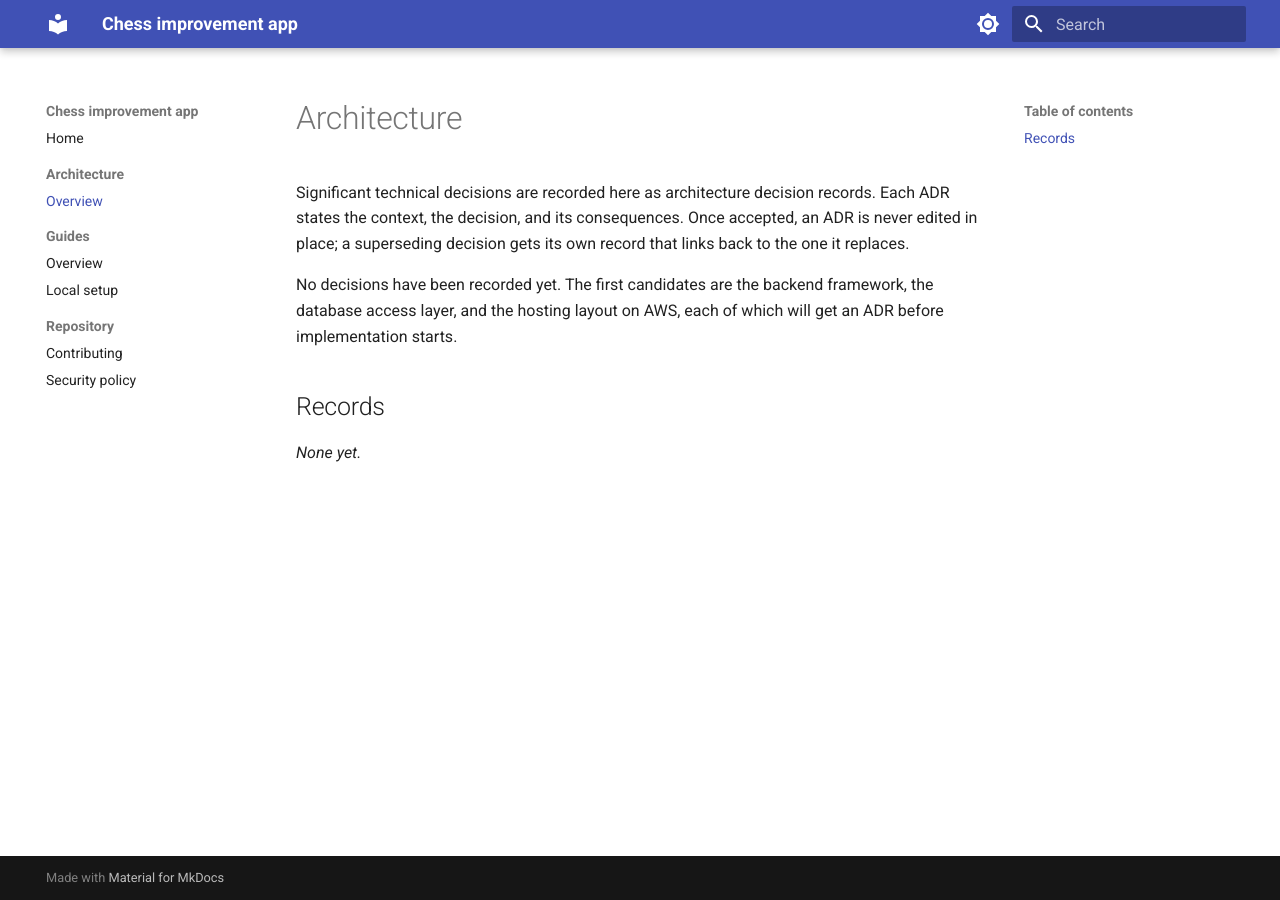
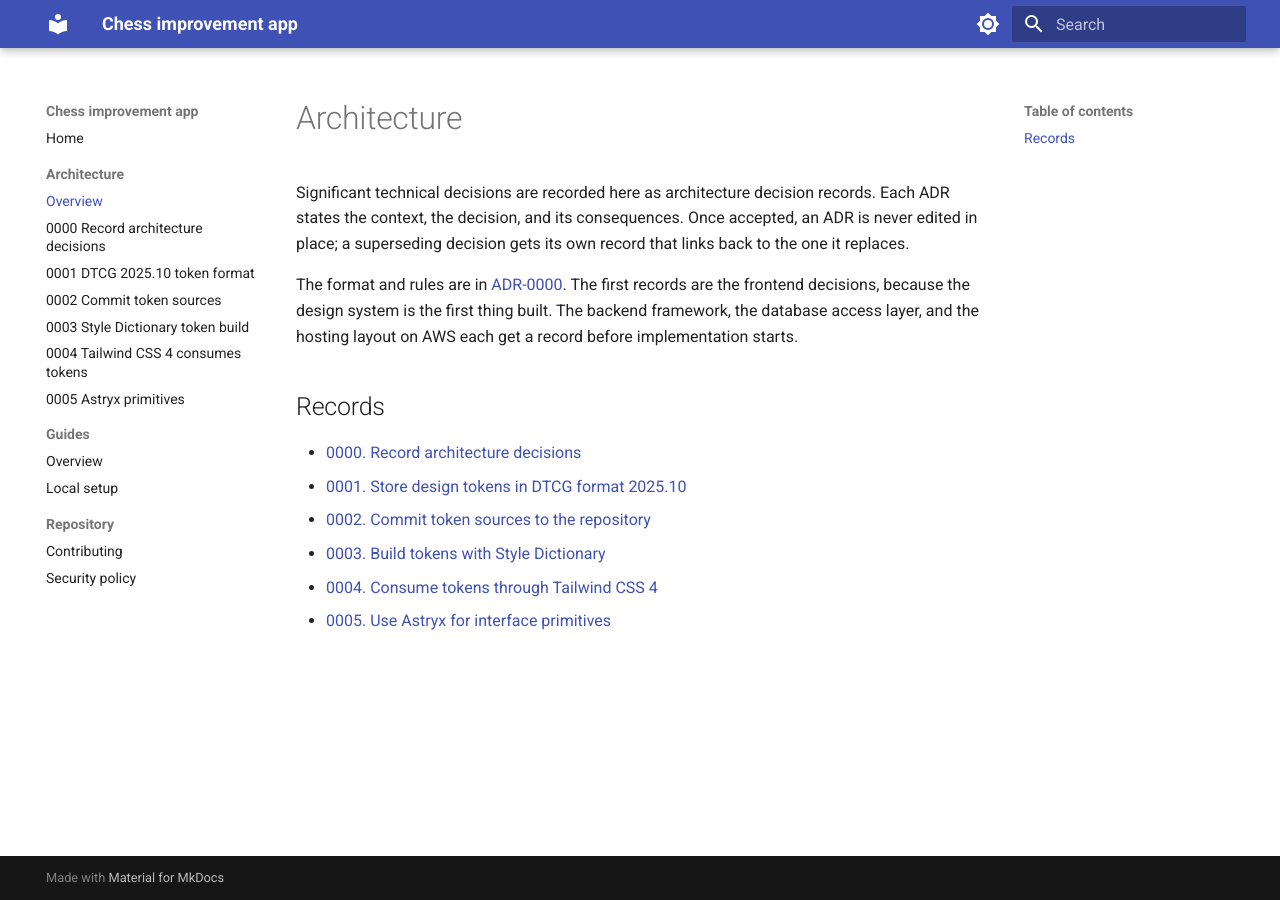
Before and after one commit to sushanth-dev/kanso-app, an MkDocs documentation site: the page built from docs/architecture/index.md, in a window 1280 px wide. Built offline with MkDocs 1.6.1 and Material for MkDocs 9.7.7, drawn with Linux system fonts in a browser that asks for light colours.

Commit message:
docs: add frontend ADRs and move token sources into tokens/
Establish the ADR format (ADR-0000) and record the first five frontend
decisions: DTCG 2025.10 token format (0001), committing token sources to
the repository (0002), Style Dictionary as the build tool (0003),
Tailwind CSS 4 consuming the generated CSS (0004), and Astryx as the
primitive layer (0005). The DTCG token sources move from the container
export into tokens/ at the repository root; the generated _computed.json
is gitignored.

Co-Authored-By: Claude Opus 4.8 <noreply@anthropic.com>

```diff
--- a/docs/architecture/index.md
+++ b/docs/architecture/index.md
@@ -5,10 +5,17 @@ records. Each ADR states the context, the decision, and its consequences.
 Once accepted, an ADR is never edited in place; a superseding decision gets
 its own record that links back to the one it replaces.
 
-No decisions have been recorded yet. The first candidates are the backend
-framework, the database access layer, and the hosting layout on AWS, each of
-which will get an ADR before implementation starts.
+The format and rules are in [ADR-0000](0000-record-architecture-decisions.md).
+The first records are the frontend decisions, because the design system is
+the first thing built. The backend framework, the database access layer,
+and the hosting layout on AWS each get a record before implementation
+starts.
 
 ## Records
 
-*None yet.*
+* [0000. Record architecture decisions](0000-record-architecture-decisions.md)
+* [0001. Store design tokens in DTCG format 2025.10](0001-dtcg-2025-10-token-format.md)
+* [0002. Commit token sources to the repository](0002-commit-tokens-to-repository.md)
+* [0003. Build tokens with Style Dictionary](0003-style-dictionary-token-build.md)
+* [0004. Consume tokens through Tailwind CSS 4](0004-tailwind-4-consumes-tokens.md)
+* [0005. Use Astryx for interface primitives](0005-astryx-primitives.md)
--- a/mkdocs.yml
+++ b/mkdocs.yml
@@ -33,6 +33,12 @@ nav:
   - Home: index.md
   - Architecture:
       - Overview: architecture/index.md
+      - 0000 Record architecture decisions: architecture/0000-record-architecture-decisions.md
+      - 0001 DTCG 2025.10 token format: architecture/0001-dtcg-2025-10-token-format.md
+      - 0002 Commit token sources: architecture/0002-commit-tokens-to-repository.md
+      - 0003 Style Dictionary token build: architecture/0003-style-dictionary-token-build.md
+      - 0004 Tailwind CSS 4 consumes tokens: architecture/0004-tailwind-4-consumes-tokens.md
+      - 0005 Astryx primitives: architecture/0005-astryx-primitives.md
   - Guides:
       - Overview: guides/index.md
       - Local setup: guides/local-setup.md
```
Also changed, not shown: docs/architecture/0000-record-architecture-decisions.md (added, +33 -0 lines), docs/architecture/0001-dtcg-2025-10-token-format.md (added, +34 -0 lines), docs/architecture/0002-commit-tokens-to-repository.md (added, +30 -0 lines), docs/architecture/0003-style-dictionary-token-build.md (added, +38 -0 lines), docs/architecture/0004-tailwind-4-consumes-tokens.md (added, +43 -0 lines), docs/architecture/0005-astryx-primitives.md (added, +34 -0 lines), 12 other files.
